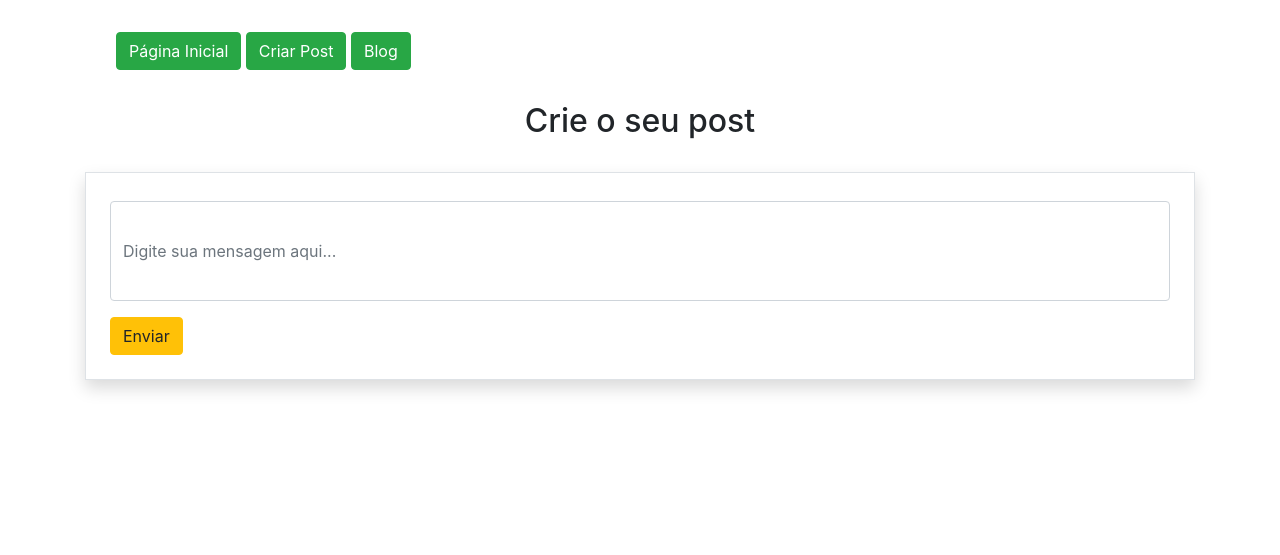
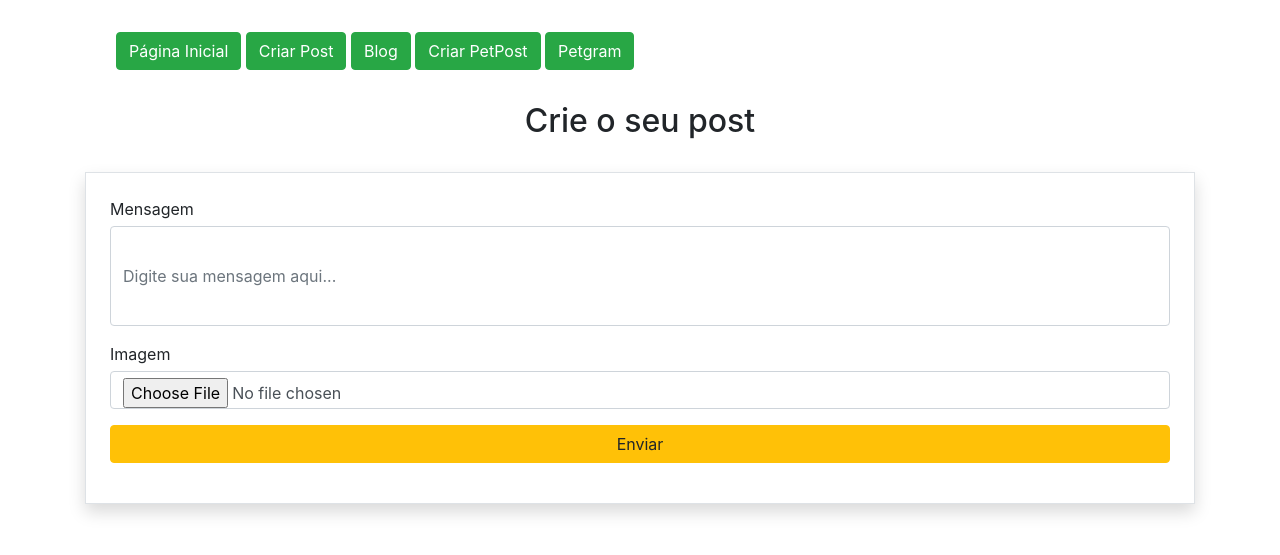
Before and after one commit to ViniciusLeandroCodogno/projeto-final-zero, a Flask app: page /post/novo/ in a window 1280 px wide. Shown: the top 555 px of the page. Run offline with Flask 3, Linux system fonts and the light colour scheme; some libraries are stand-ins or nearby versions.

Commit message:
Tentativa imagem
18/08

```diff
--- a/app/forms.py
+++ b/app/forms.py
@@ -1,8 +1,12 @@
 from flask_wtf import FlaskForm
 from wtforms import StringField, SubmitField, PasswordField
 from wtforms.validators import DataRequired, Email, EqualTo, ValidationError
+from flask_wtf.file import FileField, FileAllowed
 from app import db, bcrypt
-from app.models import User, Post
+from app.models import User, Post, Petgram
+from cloudinary.uploader import upload
+from flask import url_for
+
 
 class userForm(FlaskForm):
     nome = StringField('Nome', validators=[DataRequired()])
@@ -41,12 +45,37 @@ class loginForm(FlaskForm):
 
 class postForm(FlaskForm):
     mensagem = StringField('Mensagem', validators=[DataRequired()])
+    imagem = FileField('Imagem', validators=[FileAllowed(['jpg', 'png', 'jpeg'])])
     btnSubmit = SubmitField('Enviar')
 
     def save(self, user_id):
+        imagem_url = url_for('static', filename='images/')
+        if self.imagem.data:
+            upload_result = upload(self.imagem.data)
+            imagem_url = upload_result['url']
         post = Post(
             mensagem=self.mensagem.data,
-            user_id=user_id
+            user_id=user_id,
+            imagem_url=imagem_url
         )
         db.session.add(post)
         db.session.commit()
+
+
+class petgramForm(FlaskForm):
+    mensagem = StringField('Mensagem', validators=[DataRequired()])
+    imagem = FileField('Imagem', validators=[FileAllowed(['jpg', 'png', 'jpeg'])])
+    btnSubmit = SubmitField('Enviar')
+
+    def save(self, user_id):
+        imagem_url = url_for('static', filename='images/')
+        if self.imagem.data:
+            upload_result = upload(self.imagem.data)
+            imagem_url = upload_result['url']
+        petgram = Petgram(
+            mensagem=self.mensagem.data,
+            user_id=user_id,
+            imagem_url=imagem_url
+        )
+        db.session.add(petgram)
+        db.session.commit()
--- a/app/templates/index.html
+++ b/app/templates/index.html
@@ -17,9 +17,9 @@
             <h2 class="login-text" style="margin-bottom: 20px;">Antes de tudo, faça o seu login</h2>
             {{form.csrf_token}}
 
-            {{form.email(class="form-control", placeholder="Digite seu melhor E-mail...")}}
+            {{form.email(class="form-control", placeholder="Digite seu E-mail...")}}
 
-            {{form.senha(class="form-control", placeholder="Digite uma senha segura...", style="margin-top: 20px;")}}
+            {{form.senha(class="form-control", placeholder="Digite sua senha...", style="margin-top: 20px;")}}
 
             {{form.btnSubmit(class="btn btn-warning col-12 mt-3")}}
 
--- a/app/templates/nave.html
+++ b/app/templates/nave.html
@@ -4,5 +4,7 @@
         <a class="btn btn-success" href="/">Página Inicial</a>
         <a class="btn btn-success" href="{{url_for('postNovo') }}">Criar Post</a>
         <a class="btn btn-success" href="{{ url_for('postLista') }}">Blog</a>
+        <a class="btn btn-success" href="{{ url_for('petgramNovo') }}">Criar PetPost</a>
+        <a class="btn btn-success" href="{{ url_for('petgramLista') }}">Petgram</a>
     </div>
 </nav>
--- a/app/templates/post_novo.html
+++ b/app/templates/post_novo.html
@@ -5,22 +5,37 @@
         {% include 'nave.html' %}
 
         <div class="row mt-4 justify-content-center">
-            <!-- erro de centralização aqui -->
             <h2 class="w-100 text-center">Crie o seu post</h2>
         </div>
         <form action="" method="post" class="row mt-4 p-4 round border shadow" enctype="multipart/form-data">
             {{ form.hidden_tag() }}
 
-            {{ form.mensagem(class="form-control mt-1 custom-textarea", placeholder="Digite sua mensagem aqui...") }}
+            <div class="form-group mb-3">
+                {{ form.mensagem.label(class="form-label") }}
+                {{ form.mensagem(class="form-control custom-textarea", placeholder="Digite sua mensagem aqui...") }}
+            </div>
 
-            {{ form.btnSubmit(class="btn btn-warning mt-3") }}
+            <div class="form-group mb-3">
+                {{ form.imagem.label(class="form-label") }}
+                {{ form.imagem(class="form-control") }}
+            </div>
 
+            <div class="form-group mb-3">
+                {{ form.btnSubmit(class="btn btn-warning") }}
+            </div>
         </form>
     </div>
     <style>
         .custom-textarea {
             height: 100px;
         }
-
+        .form-group {
+            display: flex;
+            flex-direction: column;
+            width: 100%;
+        }
+        .form-group label {
+            margin-bottom: 5px; /* Espaço entre o label e o campo de entrada */
+        }
     </style>
 {% endblock %}
--- a/app/views.py
+++ b/app/views.py
@@ -1,9 +1,16 @@
 from app import app, db
 from flask import render_template, url_for, redirect, request
-from app.forms import userForm, loginForm, postForm
+from app.forms import userForm, loginForm, postForm, petgramForm
 from flask_login import login_user, logout_user, current_user
-from app.models import Post, Comentario
+from app.models import Post, Comentario, Petgram
+from werkzeug.utils import secure_filename
+import os
 
+UPLOAD_FOLDER = 'static/images'
+ALLOWED_EXTENSIONS = {'png', 'jpg', 'jpeg', 'gif'}
+
+def allowed_file(filename):
+    return '.' in filename and filename.rsplit('.', 1)[1].lower() in ALLOWED_EXTENSIONS
 
 @app.route('/', methods=['GET', 'POST'])
 def homepage():
@@ -32,10 +39,19 @@ def logout():
 def postNovo():
     form = postForm()
     if form.validate_on_submit():
+        imagem = request.files.get('imagem')
+        if imagem and allowed_file(imagem.filename):
+            filename = secure_filename(imagem.filename)
+            imagem_path = os.path.join(UPLOAD_FOLDER, filename)
+            imagem.save(imagem_path)
+            imagem_url = url_for('static', filename='images/' + filename)
+        else:
+            imagem_url = None
 
         post = Post(
             mensagem=form.mensagem.data,
-            user_id = current_user.id
+            imagem_url=imagem_url,
+            user_id=current_user.id
         )
 
         db.session.add(post)
@@ -103,3 +119,87 @@ def excluir_comentario(comentario_id):
         db.session.delete(comentario)
         db.session.commit()
     return redirect(url_for('postLista'))
+
+@app.route('/petgram/novo/', methods=['GET', 'POST'])
+def petgramNovo():
+    form = petgramForm()
+    if form.validate_on_submit():
+        imagem = request.files.get('imagem')
+        if imagem and allowed_file(imagem.filename):
+            filename = secure_filename(imagem.filename)
+            imagem_path = os.path.join(UPLOAD_FOLDER, filename)
+            imagem.save(imagem_path)
+            imagem_url = url_for('static', filename='images/' + filename)
+        else:
+            imagem_url = None
+
+        petgram = Petgram(
+            mensagem=form.mensagem.data,
+            imagem_url=imagem_url,
+            user_id=current_user.id
+        )
+
+        db.session.add(petgram)
+        db.session.commit()
+
+        return redirect(url_for('petgramLista'))
+
+    return render_template('petgram_novo.html', form=form)
+
+@app.route('/petgram/lista/', methods=['GET', 'POST'])
+def petgramLista():
+    petgrams = Petgram.query.all()
+    return render_template('petgram_lista.html', petgrams=petgrams)
+
+@app.route('/comentar_petgram/<int:petgram_id>', methods=['POST'])
+def comentar_petgram(petgram_id):
+    petgram = Petgram.query.get_or_404(petgram_id)
+    conteudo = request.form.get('conteudo')
+
+    comentario = Comentario(conteudo=conteudo, user_id=current_user.id, petgram_id=petgram.id)
+    db.session.add(comentario)
+    db.session.commit()
+
+    return redirect(url_for('petgramLista'))
+
+@app.route('/editar_petgram/<int:petgram_id>', methods=['GET', 'POST'])
+def editar_petgram(petgram_id):
+    petgram = Petgram.query.get_or_404(petgram_id)
+    if petgram.user_id != current_user.id:
+        return redirect(url_for('petgramLista'))
+
+    if request.method == 'POST':
+        petgram.mensagem = request.form.get('mensagem')
+        db.session.commit()
+        return redirect(url_for('petgramLista'))
+
+    return render_template('editar_petgram.html', petgram=petgram)
+
+@app.route('/excluir_petgram/<int:petgram_id>', methods=['POST'])
+def excluir_petgram(petgram_id):
+    petgram = Petgram.query.get_or_404(petgram_id)
+    if petgram.user_id == current_user.id:
+        db.session.delete(petgram)
+        db.session.commit()
+    return redirect(url_for('petgramLista'))
+
+@app.route('/editar_comentario_petgram/<int:comentario_id>', methods=['GET', 'POST'])
+def editar_comentario_petgram(comentario_id):
+    comentario = Comentario.query.get_or_404(comentario_id)
+    if comentario.user_id != current_user.id:
+        return redirect(url_for('petgramLista'))
+
+    if request.method == 'POST':
+        comentario.conteudo = request.form.get('conteudo')
+        db.session.commit()
+        return redirect(url_for('petgramLista'))
+
+    return render_template('editar_comentario.html', comentario=comentario)
+
+@app.route('/excluir_comentario_petgram/<int:comentario_id>', methods=['POST'])
+def excluir_comentario_petgram(comentario_id):
+    comentario = Comentario.query.get_or_404(comentario_id)
+    if comentario.user_id == current_user.id:
+        db.session.delete(comentario)
+        db.session.commit()
+    return redirect(url_for('petgramLista'))
--- a/requirements.txt
+++ b/requirements.txt
@@ -29,3 +29,4 @@ typing_extensions==4.12.2
 urllib3==2.2.2
 Werkzeug==3.0.3
 WTForms==3.1.2
+cloudinary==1.33.0
```
Also changed, not shown: app/__init__.py (+9 -0 lines), app/models.py (+17 -0 lines), app/templates/cadastro.html (+6 -11 lines), app/templates/editar_petgram.html (added, +12 -0 lines), app/templates/petgram_lista.html (added, +86 -0 lines), app/templates/petgram_novo.html (added, +41 -0 lines), app/templates/post_lista.html (+21 -14 lines), migrations/versions/1613bd444312_.py (added, +44 -0 lines), migrations/versions/ac5173e7b7ef_.py (added, +38 -0 lines), instance/database.db, static/images/Quem_somos.jpg (added).
